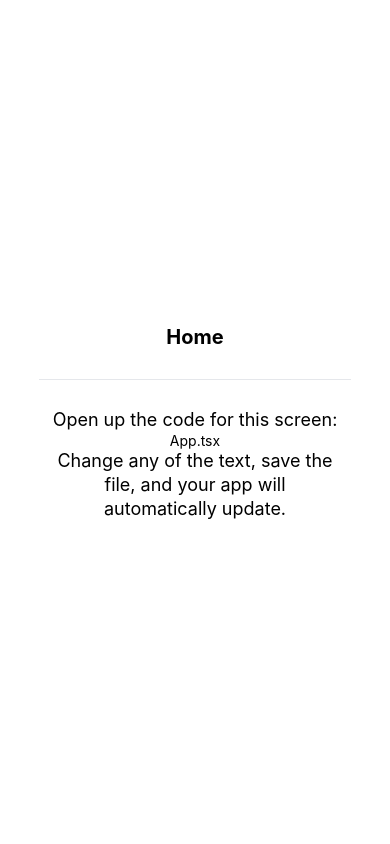
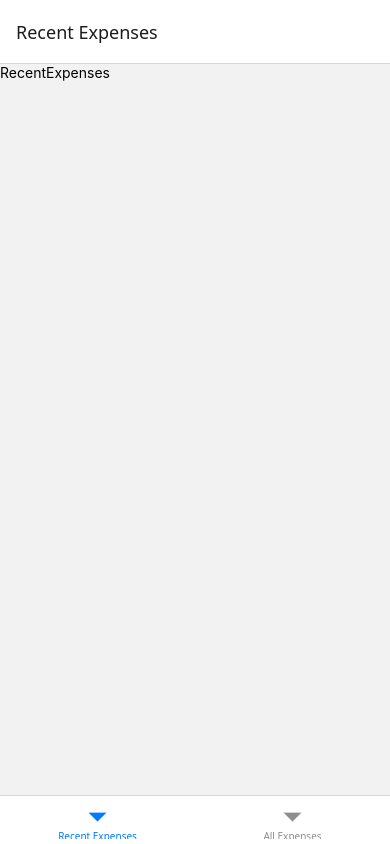
Before and after one commit to tarikCekirge/expense-tracker, a React Native app: screen /RecentExpenses in a window 390 px wide. Built offline with nearby package versions, Linux system fonts and the light colour scheme.

Commit message:
Added navigation

```diff
--- a/App.tsx
+++ b/App.tsx
@@ -1,12 +1,49 @@
-import { ScreenContent } from 'components/ScreenContent';
 import { StatusBar } from 'expo-status-bar';
+import { NavigationContainer } from '@react-navigation/native';
+import { createNativeStackNavigator } from '@react-navigation/native-stack';
+import { createBottomTabNavigator } from '@react-navigation/bottom-tabs';
+import './global.css';
+import AllExpenses from 'screens/AllExpenses';
+import RecentExpenses from 'screens/RecentExpenses';
+import ManageExpense from 'screens/ManageExpense';
 
-import './global.css';
+const Stack = createNativeStackNavigator();
+const BottomTabs = createBottomTabNavigator();
+
+function ExpensesOverview() {
+  return (
+    <BottomTabs.Navigator screenOptions={{}} >
+      <BottomTabs.Screen
+        name="RecentExpenses"
+        component={RecentExpenses}
+        options={{ title: 'Recent Expenses' }}
+      />
+      <BottomTabs.Screen
+        name="AllExpenses"
+        component={AllExpenses}
+        options={{ title: 'All Expenses' }}
+      />
+    </BottomTabs.Navigator>
+  );
+}
 
 export default function App() {
   return (
     <>
-      <ScreenContent title="Home" path="App.tsx" />
+      <NavigationContainer>
+        <Stack.Navigator>
+          <Stack.Screen
+            name="ExpensesOverview"
+            component={ExpensesOverview}
+            options={{ headerShown: false }}
+          />
+          <Stack.Screen
+            name="ManageExpense"
+            component={ManageExpense}
+            options={{ title: 'Manage Expense' }}
+          />
+        </Stack.Navigator>
+      </NavigationContainer>
       <StatusBar style="auto" />
     </>
   );
--- a/components/Container.tsx
+++ b/components/Container.tsx
@@ -1,4 +1,4 @@
-import { SafeAreaView } from 'react-native';
+import { SafeAreaView } from 'react-native-safe-area-context';
 
 export const Container = ({ children }: { children: React.ReactNode }) => {
   return <SafeAreaView className={styles.container}>{children}</SafeAreaView>;
--- /dev/null
+++ b/screens/AllExpenses.tsx
@@ -0,0 +1,16 @@
+import { Container } from 'components/Container'
+import { StyleSheet, Text, View } from 'react-native'
+
+const AllExpenses = () => {
+    return (
+        <View>
+            <Text>
+                All Expenses
+            </Text>
+        </View>
+    )
+}
+
+export default AllExpenses
+
+const styles = StyleSheet.create({})
--- /dev/null
+++ b/screens/ManageExpense.tsx
@@ -0,0 +1,12 @@
+import { StyleSheet, Text, View } from 'react-native'
+const ManageExpense = () => {
+    return (
+        <View>
+            <Text>ManageExpenses</Text>
+        </View>
+    )
+}
+
+export default ManageExpense
+
+const styles = StyleSheet.create({})
--- /dev/null
+++ b/screens/RecentExpenses.tsx
@@ -0,0 +1,14 @@
+import { StyleSheet, Text, View } from 'react-native'
+import React from 'react'
+
+const RecentExpenses = () => {
+    return (
+        <View>
+            <Text>RecentExpenses</Text>
+        </View>
+    )
+}
+
+export default RecentExpenses
+
+const styles = StyleSheet.create({})
```
Also changed, not shown: package.json (+6 -2 lines), 1 other file (tests, documents, lock files or other folders).
